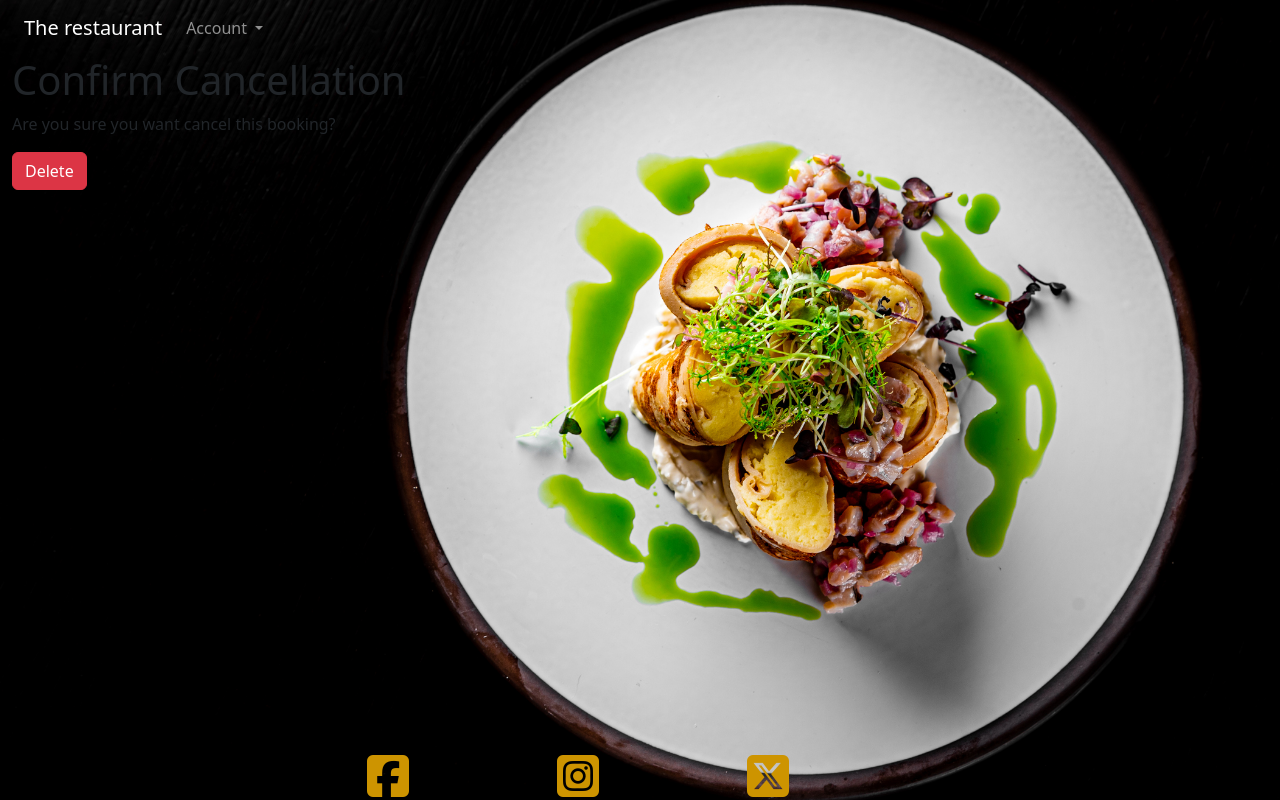
After one commit to DavidUWL/Project-4, a Django app: page /cancel_booking/5/ in a window 1280 px wide. The commit adds this page. Run offline with Django 3.2, Linux system fonts and the light colour scheme; data comes from the database, SQL or seed files in the repository; both versions use the stored data as it was after the commit; some libraries are stand-ins or nearby versions.

Commit message:
added delete button to users view bookings page.

```diff
--- a/project_4/urls.py
+++ b/project_4/urls.py
@@ -15,7 +15,8 @@ Including another URLconf
 """
 from django.contrib import admin
 from django.urls import path, include
-from therestaurant.views import get_homepage, get_reservation, reserve_table, get_bookings, get_menu
+from therestaurant.views import *
+
 
 
 urlpatterns = [
@@ -24,5 +25,6 @@ urlpatterns = [
     path('accounts/', include('allauth.urls')),
     path('reservetable/', reserve_table, name='reservetable'),
     path('viewbookings/', get_bookings, name='get_bookings'),
-    path('menu/', get_menu, name='get_menu')
+    path('menu/', get_menu, name='get_menu'),
+    path('cancel_booking/<int:entry_id>/', cancel_booking, name='cancel_booking')
 ]
--- /dev/null
+++ b/therestaurant/templates/cancel_booking/cancel_booking.html
@@ -0,0 +1,12 @@
+{% extends "home/home.html" %}
+
+{% block content %}
+
+<h1>Confirm Cancellation</h1>
+<p>Are you sure you want cancel this booking?</p>
+<form method="post">
+    {% csrf_token %}
+    <input class='btn btn-danger'type="submit" value="Delete">
+</form>
+
+{% endblock %}
--- a/therestaurant/templates/viewbooking/viewbookings.html
+++ b/therestaurant/templates/viewbooking/viewbookings.html
@@ -8,6 +8,7 @@
         <th scope="col" >Date</th>
         <th scope="col" >Time</th>
         <th scope="col" >Covers</th>
+        <th scope="col" >cancel?</th>
     </thead>
     <tbody>
         {% for booking in user_bookings %}
@@ -16,6 +17,7 @@
             <td>{{ booking.date }}</td>
             <td>{{ booking.time }}</td>
             <td>{{ booking.covers }}</td>
+            <td><a href="{% url 'cancel_booking' booking.id %}">Cancel</a></td>
         </tr>
         {% endfor %}
     </tbody>
--- a/therestaurant/views.py
+++ b/therestaurant/views.py
@@ -1,4 +1,4 @@
-from django.shortcuts import render, redirect, reverse
+from django.shortcuts import render, redirect, reverse, get_object_or_404
 from therestaurant.forms import ReserveForm
 from .models import Reservation, Table, Menu
 
@@ -57,3 +57,12 @@ def get_bookings(request):
 def get_menu(request):
     menu_items = Menu.objects.all()
     return render(request, 'menu/menu.html', {'menu_items': menu_items})
+
+
+def cancel_booking(request, entry_id):
+    entry = get_object_or_404(Reservation, pk=entry_id)
+
+    if request.method == 'POST':
+        entry.delete()
+        return redirect('get_bookings')
+    return render(request, 'cancel_booking/cancel_booking.html', {'entry': entry})
```
Also changed, not shown: db.sqlite3.
